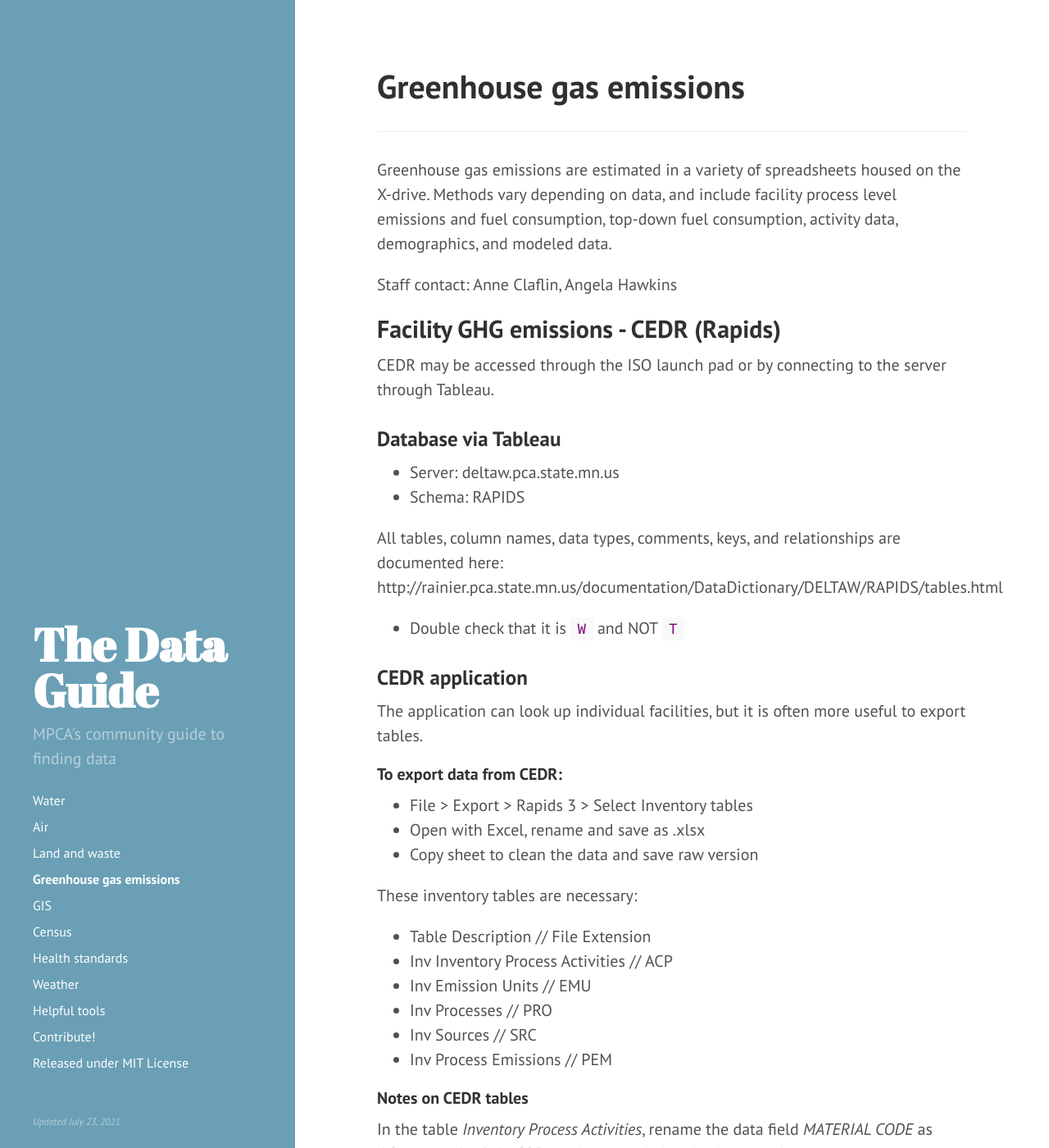
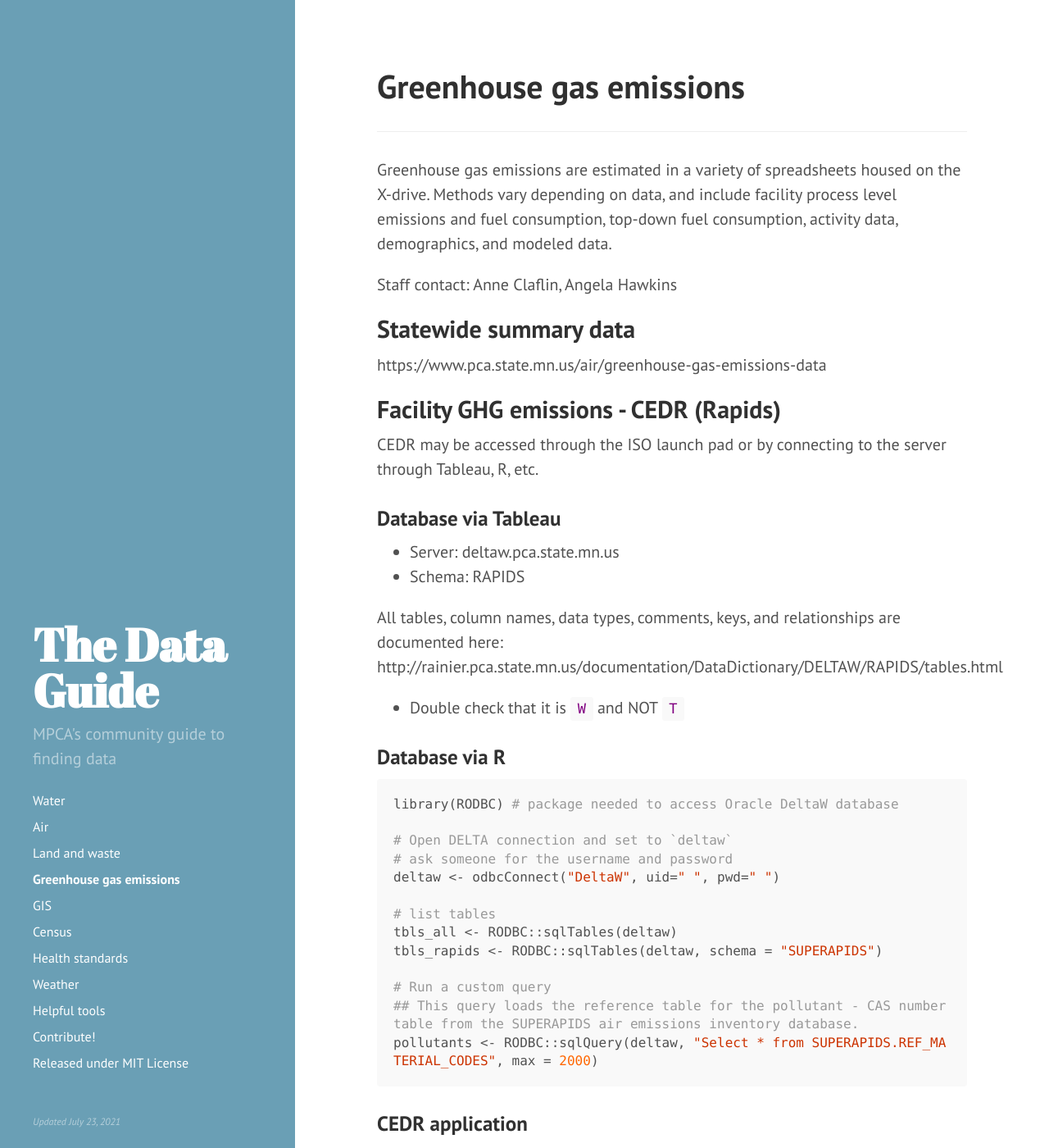
Before and after one commit to annemorris/Data-Guide-1, a Jekyll site: the page built from 04-ghgs.md, in a window 1280 px wide and 1400 px high. Shown: the whole window at 82% size. Built offline with Jekyll 4.4.1, drawn with Linux system fonts in a browser that asks for light colours; some of the changed text lies outside the part shown.

Commit message:
Update 04-ghgs.md
link to methods table, CEDR via R

````diff
--- a/04-ghgs.md
+++ b/04-ghgs.md
@@ -10,9 +10,11 @@ Greenhouse gas emissions are estimated in a variety of spreadsheets housed on th
 
 Staff contact: Anne Claflin, Angela Hawkins
 
+## Statewide summary data
+https://www.pca.state.mn.us/air/greenhouse-gas-emissions-data
 
 ## Facility GHG emissions - CEDR (Rapids)
-CEDR may be accessed through the ISO launch pad or by connecting to the server through Tableau.
+CEDR may be accessed through the ISO launch pad or by connecting to the server through Tableau, R, etc.
 
 ### Database via Tableau
 - Server: deltaw.pca.state.mn.us
@@ -23,6 +25,23 @@ http://rainier.pca.state.mn.us/documentation/DataDictionary/DELTAW/RAPIDS/tables
 
 - Double check that it is `W` and NOT `T`
 
+### Database via R
+
+```r
+library(RODBC) # package needed to access Oracle DeltaW database
+
+# Open DELTA connection and set to `deltaw`
+# ask someone for the username and password
+deltaw <- odbcConnect("DeltaW", uid=" ", pwd=" ")
+
+# list tables
+tbls_all <- RODBC::sqlTables(deltaw)
+tbls_rapids <- RODBC::sqlTables(deltaw, schema = "SUPERAPIDS")
+
+# Run a custom query
+## This query loads the reference table for the pollutant - CAS number table from the SUPERAPIDS air emissions inventory database.
+pollutants <- RODBC::sqlQuery(deltaw, "Select * from SUPERAPIDS.REF_MATERIAL_CODES", max = 2000)
+```
 
 ### CEDR application
 The application can look up individual facilities, but it is often more useful to export tables.
@@ -70,3 +89,8 @@ The data we have from facilities is only a portion of the greenhouse gas emissio
 On-road transportation emissions are modeled in MOVES.
 
 Landfill emissions are modeled in LandGEM.
+
+## Methods and data sources
+A table of sources for the inventory methodology, emission factors, and activity data is available on the X drive here: <xdrive\Programs\Air_Quality_Programs\Climate Change\Inventory Files\Active Files\Methods Tables.xlsx>
+
+Improvements to the technical support document and data accessibility are in progress.
````
